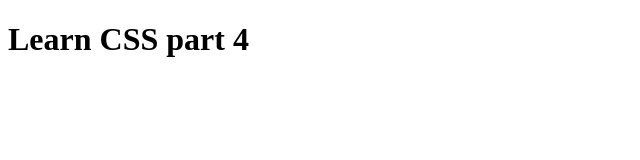
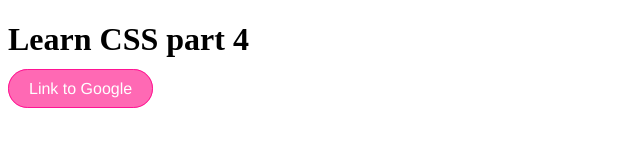
Before and after one commit to joemichaelsomopawiro/web1-ti, a plain HTML site: page learncss4.html in a window 1280 px wide. Shown: the whole page, without its empty margins (0-640 px from the left). Drawn offline with Linux system fonts and the light colour scheme.

Commit message:
added pink button

```diff
--- a/learncss4.html
+++ b/learncss4.html
@@ -2,8 +2,34 @@
 <html>
     <head>
         <title>Learn CSS part 4</title>
+        <style>
+            a {
+                color: white;
+                text-decoration: none;
+                border: 1px solid deeppink;
+                background-color: hotpink;
+                padding: 10px 20px;
+                font-family: Arival, Helvetica, sans-serif;
+                border-radius: 20px;
+            }
+            a:link {
+                color: white;
+            }
+            a:visited {
+                color: white;
+            }
+            a:hover {
+                color: white;
+                background-color: deeppink;
+            }
+            a:active {
+                color: deeppink;
+            }
+        </style>
     </head>
     <body>
         <h1>Learn CSS part 4</h1>
+
+        <a href="https://google.com">Link to Google</a>
     </body>
 </html>
```
